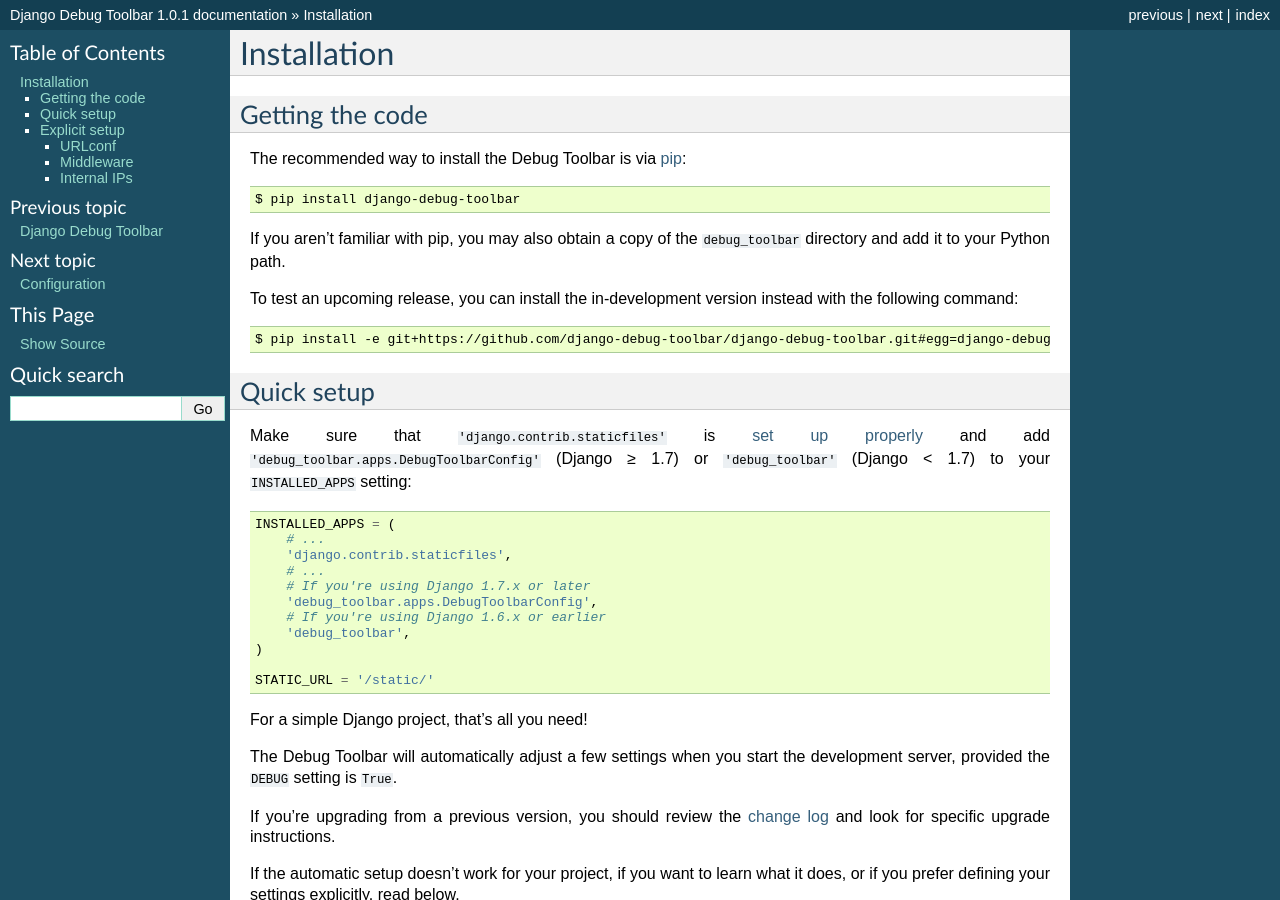
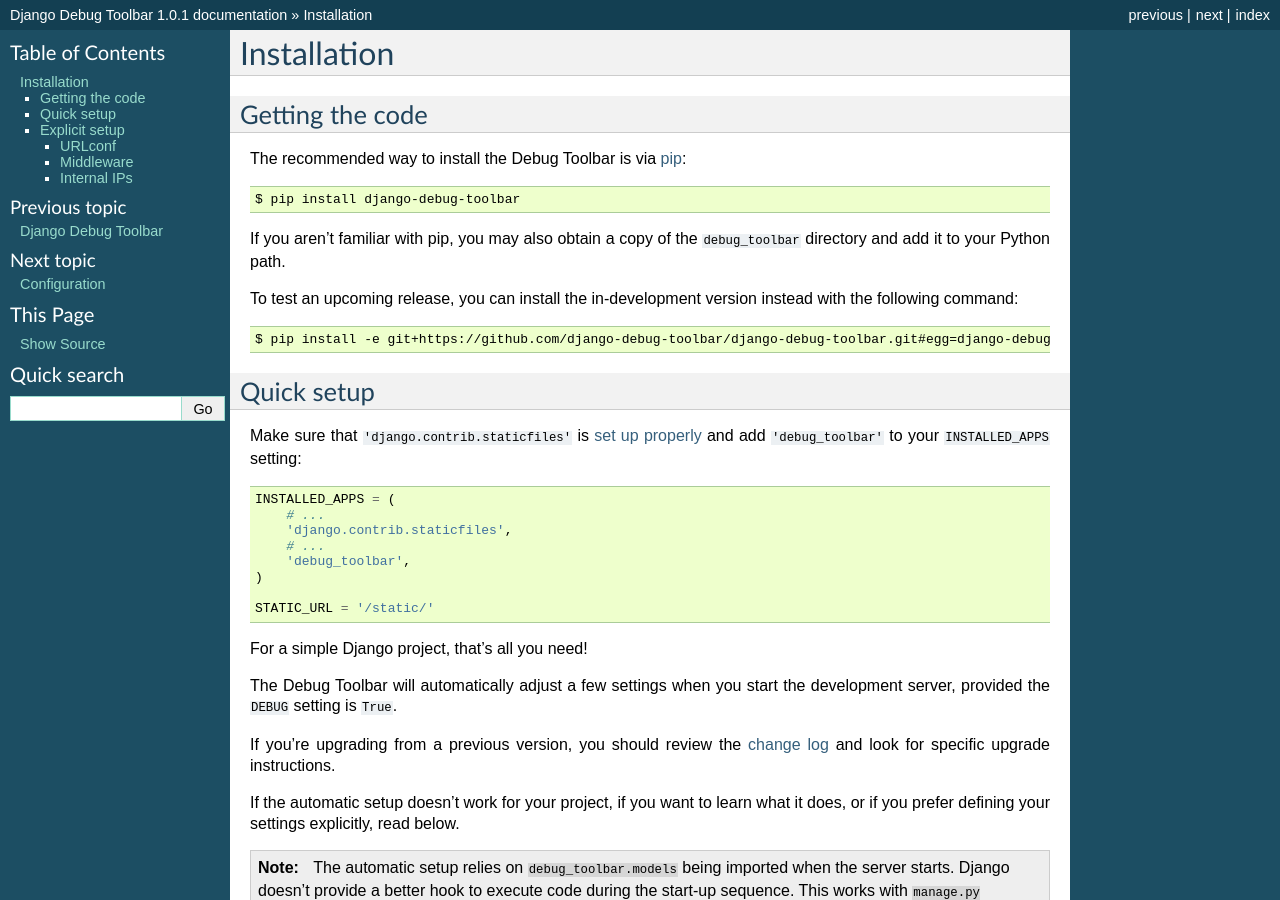
Before and after one commit to jazzband/django-debug-toolbar, a Sphinx documentation site: the page built from docs/installation.rst, in a window 1280 px wide and 900 px high. Built offline with Sphinx 7.4.7, drawn with Linux system fonts in a browser that asks for light colours.

```diff
--- a/docs/installation.rst
+++ b/docs/installation.rst
@@ -23,16 +23,12 @@ Quick setup
 
 Make sure that ``'django.contrib.staticfiles'`` is `set up properly
 <https://docs.djangoproject.com/en/stable/howto/static-files/>`_ and add
-``'debug_toolbar.apps.DebugToolbarConfig'`` (Django ≥ 1.7) or
-``'debug_toolbar'`` (Django < 1.7) to your ``INSTALLED_APPS`` setting::
+``'debug_toolbar'`` to your ``INSTALLED_APPS`` setting::
 
     INSTALLED_APPS = (
         # ...
         'django.contrib.staticfiles',
         # ...
-        # If you're using Django 1.7.x or later
-        'debug_toolbar.apps.DebugToolbarConfig',
-        # If you're using Django 1.6.x or earlier
         'debug_toolbar',
     )
 
```
